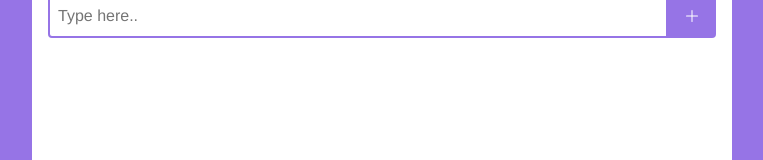
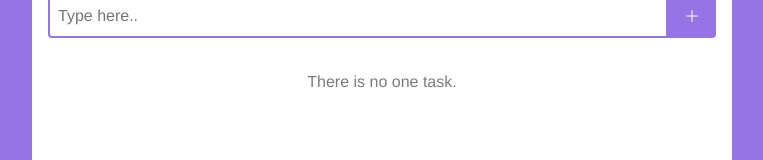
Before and after one commit to KateMoro/react-todo, a React (Vite) app: page / in a window 1280 px wide. Shown: the part 143-303 px from the top of the page, without its empty margins (258-1021 px from the left). Built offline with nearby package versions, Linux system fonts and the light colour scheme.

Commit message:
Add TasksEmpty component

```diff
--- /dev/null
+++ b/src/components/tasks-empty/TasksEmpty.module.scss
@@ -0,0 +1,4 @@
+.text {
+  text-align: center;
+  color: var(--color-gray);
+}
--- /dev/null
+++ b/src/components/tasks-empty/TasksEmpty.tsx
@@ -0,0 +1,12 @@
+import styles from './TasksEmpty.module.scss';
+
+const TasksEmpty: React.FC = () => {
+
+  return (
+    <p className={styles.text}>
+      There is no one task.
+    </p>
+  )
+}
+
+export default TasksEmpty;
--- a/src/components/tasks-list/TasksList.tsx
+++ b/src/components/tasks-list/TasksList.tsx
@@ -1,5 +1,6 @@
 import { useToDoStore } from '../../data/stores/useToDoStore';
 import TaskItem from '../task-item/TaskItem';
+import TasksEmpty from '../tasks-empty/TasksEmpty';
 import styles from './TasksList.module.scss';
 
 const TasksList: React.FC = () => {
@@ -7,6 +8,9 @@ const TasksList: React.FC = () => {
 
   return (
     <ul className={styles.tasksList}>
+      {
+        tasks.length === 0 && <TasksEmpty />
+      }
       {
         tasks.map((task) => (
           <TaskItem key={task.id} {...task} />
--- a/src/index.css
+++ b/src/index.css
@@ -5,6 +5,7 @@
   --color-accent-opacity: rgba(150, 116, 230, 0.5);
   --color-white: #ffffff;
   --color-black: #000000;
+  --color-gray: #7d7a7a;
 
   font-family: Helvetica, Arial, sans-serif;
   font-size: 16px;
```
